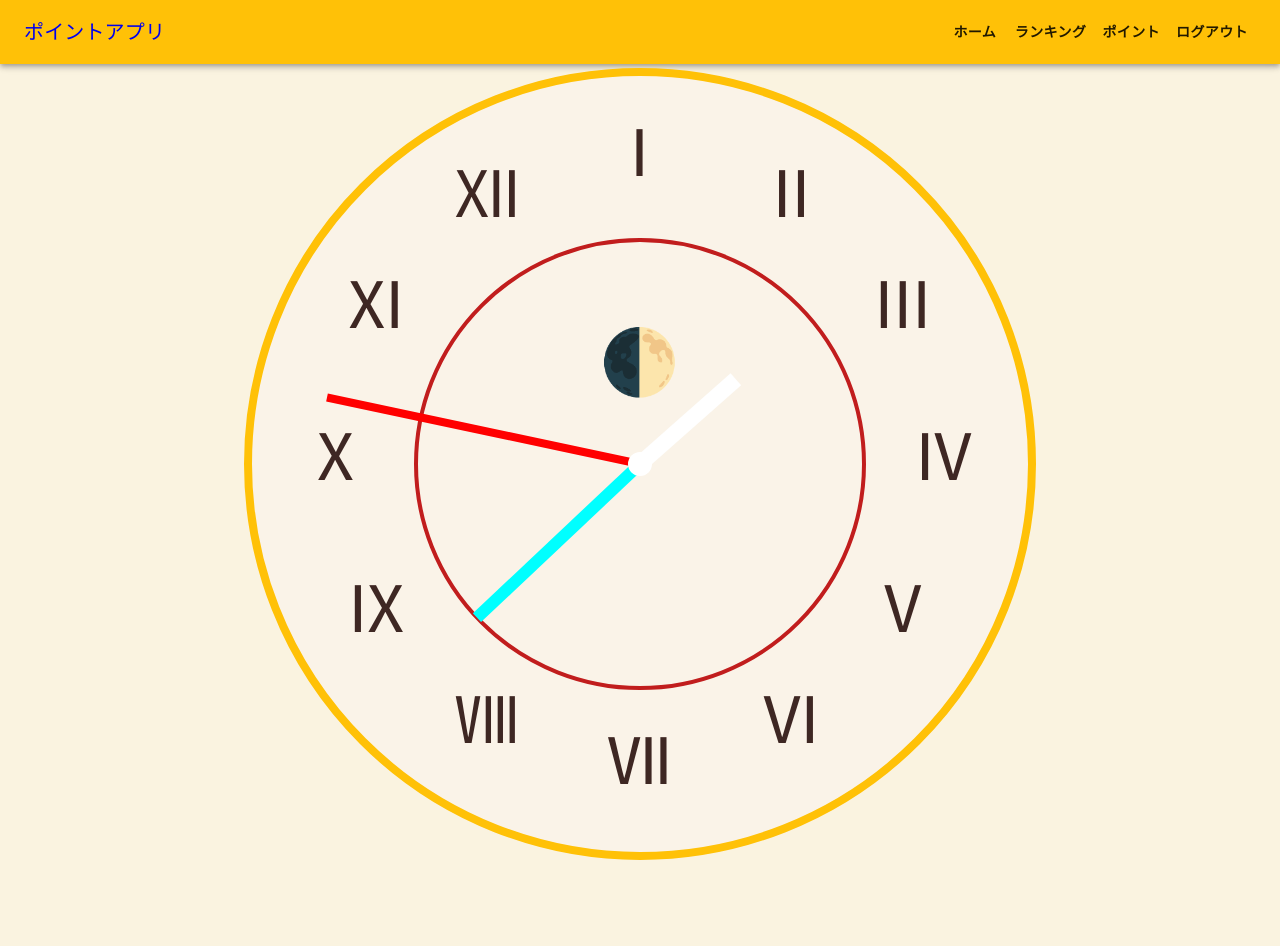
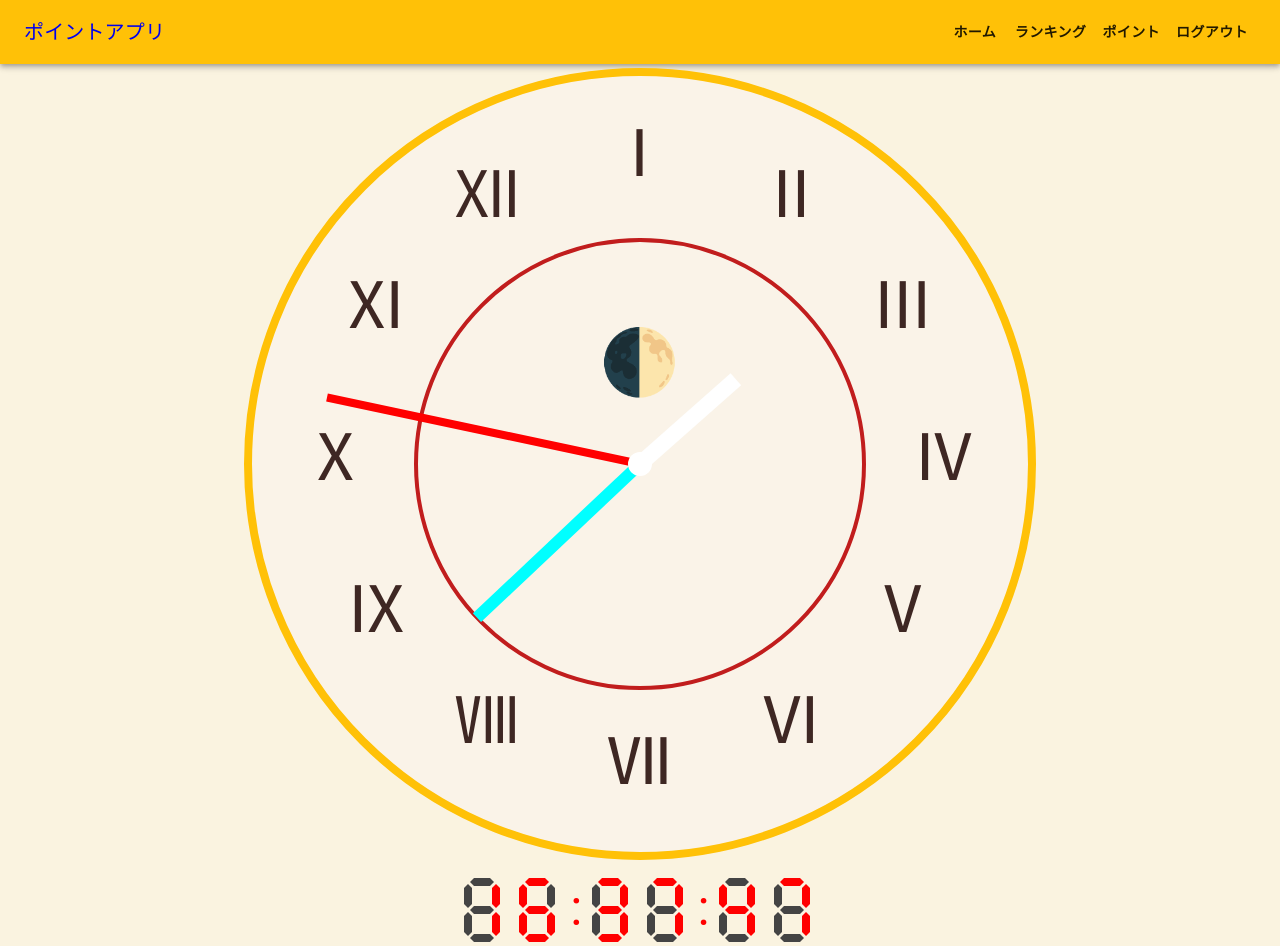
Before and after one commit to AnnkoATAMA/pointApp, a React (Vite) app in the folder front/: page /home in a window 1280 px wide. Before the commit the page ends 871 px from the top, so only its background shows below. Built offline with nearby package versions, Linux system fonts and the light colour scheme; no server answers; sample sign-in values are in the browser's storage.

Commit message:
デジタル時計実装

```diff
--- a/front/index.html
+++ b/front/index.html
@@ -4,7 +4,7 @@
     <meta charset="UTF-8" />
     <link rel="icon" type="image/svg+xml" href="/vite.svg" />
     <meta name="viewport" content="width=device-width, initial-scale=1.0" />
-    <title>shostylePointApp</title>
+    <title>ssPointApp</title>
   </head>
   <body>
     <div id="root"></div>
--- a/front/src/components/Clock.tsx
+++ b/front/src/components/Clock.tsx
@@ -1,6 +1,7 @@
 import React, { useEffect, useState } from "react";
 import { useNavigate } from "react-router-dom";
 import { useTheme } from "@mui/material/styles";
+import DigitalClock from "./DigitalClock.tsx";
 
 const GREEK_NUMBERS = ["Ⅰ", "Ⅱ", "Ⅲ", "Ⅳ", "Ⅴ", "Ⅵ", "Ⅶ", "Ⅷ", "Ⅸ", "Ⅹ", "Ⅺ", "Ⅻ"];
 const PAGE_LINKS = ["/home", "/ranking", "/", "/", "/", "/", "/", "/", "/", "/", "/", "/"];
@@ -80,6 +81,7 @@ const Clock: React.FC = () => {
                     {dayNightIcon}
                 </text>
             </svg>
+            <DigitalClock />
         </div>
     );
 };
--- /dev/null
+++ b/front/src/components/DigitalClock.tsx
@@ -0,0 +1,65 @@
+import React, { useEffect, useState } from "react";
+
+const SEGMENTS: Record<string, boolean[]> = {
+    "0": [true, true, true, true, true, true, false],
+    "1": [false, true, true, false, false, false, false],
+    "2": [true, true, false, true, true, false, true],
+    "3": [true, true, true, true, false, false, true],
+    "4": [false, true, true, false, false, true, true],
+    "5": [true, false, true, true, false, true, true],
+    "6": [true, false, true, true, true, true, true],
+    "7": [true, true, true, false, false, false, false],
+    "8": [true, true, true, true, true, true, true],
+    "9": [true, true, true, true, false, true, true],
+};
+
+
+type SevenSegmentProps = {
+    digit: string;
+};
+
+const SevenSegment: React.FC<SevenSegmentProps> = ({ digit }) => {
+    const segments = SEGMENTS[digit] || [false, false, false, false, false, false, false];
+    return (
+        <svg width="50" height="70" viewBox="0 0 50 70">
+            <polygon points="10, 8  14, 12 30, 12 34, 8 30, 4  14, 4" fill={segments[0] ? "red" : "#444"}/>
+            <polygon points="36, 10 32, 14 32, 30 36, 34 40, 30 40, 14" fill={segments[1] ? "red" : "#444"}/>
+            <polygon points="36, 38 32, 42 32, 58 36, 62 40, 58 40, 42" fill={segments[2] ? "red" : "#444"}/>
+            <polygon points="10, 64 14, 68 30, 68 34, 64 30, 60 14, 60" fill={segments[3] ? "red" : "#444"}/>
+            <polygon points=" 8, 38  4, 42  4, 58  8, 62 12, 58 12, 42" fill={segments[4] ? "red" : "#444"}/>
+            <polygon points=" 8, 10  4, 14  4, 30  8, 34 12, 30 12, 14" fill={segments[5] ? "red" : "#444"}/>
+            <polygon points="10, 36 14, 40 30, 40 34, 36 30, 32 14, 32" fill={segments[6] ? "red" : "#444"}/>
+
+        </svg>
+    );
+};
+
+const DigitalClock: React.FC = () => {
+    const [time, setTime] = useState(new Date());
+
+    useEffect(() => {
+        const interval = setInterval(() => {
+            setTime(new Date());
+        }, 1000);
+        return () => clearInterval(interval);
+    }, []);
+
+    const hours = time.getHours().toString().padStart(2, "0");
+    const minutes = time.getMinutes().toString().padStart(2, "0");
+    const seconds = time.getSeconds().toString().padStart(2, "0");
+
+    return (
+        <div style={{display: "flex",gap:"5px", justifyContent: "center", alignItems: "center"}}>
+            <SevenSegment digit={hours[0]} />
+            <SevenSegment digit={hours[1]} />
+            <span style={{ fontSize: "50px", color: "red" }}>:</span>
+            <SevenSegment digit={minutes[0]} />
+            <SevenSegment digit={minutes[1]} />
+            <span style={{ fontSize: "50px", color: "red" }}>:</span>
+            <SevenSegment digit={seconds[0]} />
+            <SevenSegment digit={seconds[1]} />
+        </div>
+    );
+};
+
+export default DigitalClock;
```
